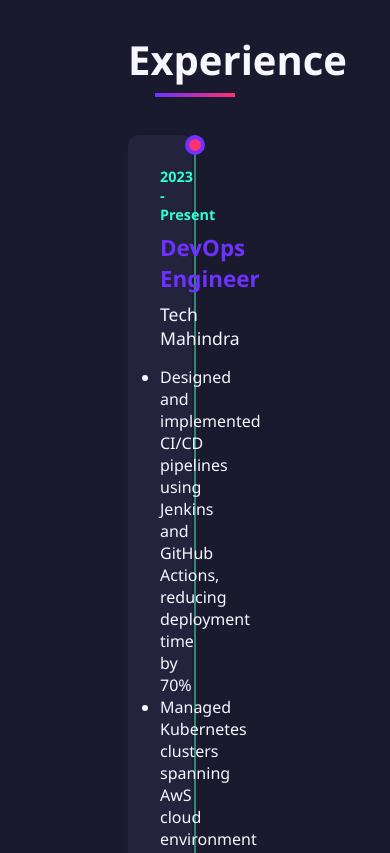
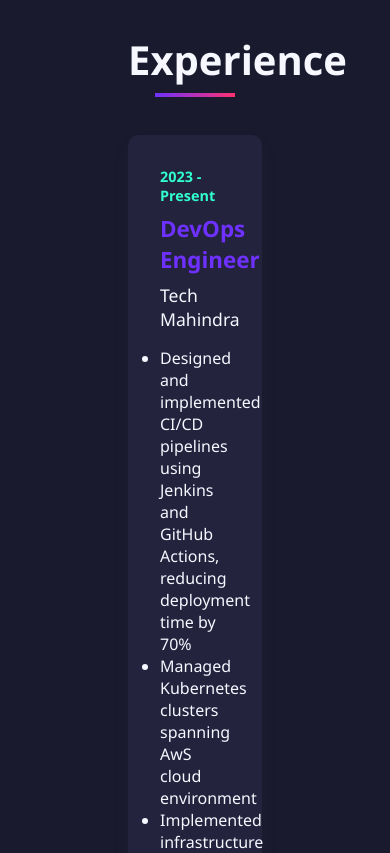
Before and after one commit to Krishna369101/MyWebsite-Krishna, a plain HTML site: page index.html in a window 390 px wide. Shown: the part 1780-2633 px from the top of the page. Drawn offline with Linux system fonts and the light colour scheme.

Commit message:
added mobile view and tablet view

```diff
--- a/index.html
+++ b/index.html
@@ -494,6 +494,67 @@
             }
         }
 
+    /* Tablet Responsive Design */
+    @media (max-width: 992px) {
+        .experience {
+        padding: 4rem 1.5rem;
+        }
+
+        .timeline-title {
+            font-size: 1.2rem;
+        }
+
+        .timeline-company {
+            font-size: 1rem;
+        }
+    }
+    /* Mobile Responsive Design */
+    @media (max-width: 768px) {
+    .experience {
+        padding: 3rem 1rem;
+    }
+
+    /* Hide the timeline line completely */
+    .timeline::before {
+        display: none;
+    }
+
+    /* Hide timeline dots */
+    .timeline-dot {
+        display: none;
+    }
+
+    /* Reset padding for all timeline items */
+    .timeline-item {
+        padding: 0 !important; /* Override both odd and even items */
+        width: 100%;
+        margin-bottom: 1.5rem;
+    }
+
+    .timeline-content {
+        padding: 1.5rem;
+        max-width: 100%;
+    }
+
+    .timeline-title {
+        font-size: 2rem;
+    }
+
+    .timeline-date, .timeline-company {
+        font-size: 0.9rem;
+    }
+}
+
+/* Small Phone Responsive Design */
+@media (max-width: 480px) {
+    .experience {
+        padding: 2rem 0.75rem;
+    }
+
+    .timeline-content {
+        padding: 1rem;
+    }
+}
         /* Responsive */
         @media (max-width: 768px) {
             .about-content {
```
